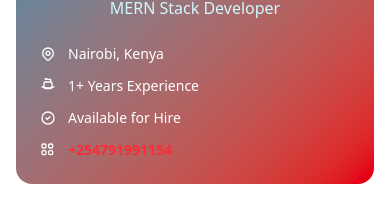
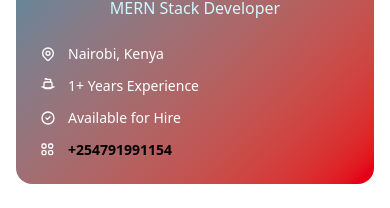
Before and after one commit to Daninc24/Daniel, a React (Vite) app in the folder portfolio/: page / in a window 390 px wide. Shown: the part 3354-3562 px from the top of the page. Built offline with nearby package versions, Linux system fonts and the light colour scheme.

Commit message:
changing color for phone number

```diff
--- a/portfolio/src/pages/About.jsx
+++ b/portfolio/src/pages/About.jsx
@@ -134,7 +134,7 @@ const About = () => {
                   <svg className="w-4 h-4 mr-3" fill="none" stroke="currentColor" viewBox="0 0 24 24">
                     <path strokeLinecap="round" strokeLinejoin="round" strokeWidth={2} d="M3 5a2 2 0 012-2h2a2 2 0 012 2v2a2 2 0 01-2 2H5a2 2 0 01-2-2V5zm0 10a2 2 0 012-2h2a2 2 0 012 2v2a2 2 0 01-2 2H5a2 2 0 01-2-2v-2zm10-10a2 2 0 012-2h2a2 2 0 012 2v2a2 2 0 01-2 2h-2a2 2 0 01-2-2V5zm0 10a2 2 0 012-2h2a2 2 0 012 2v2a2 2 0 01-2 2h-2a2 2 0 01-2-2v-2z" />
                   </svg>
-                  <span className="text-sm text-red-500 font-bold">+254791991154</span>
+                  <span className="text-sm text-black font-bold">+254791991154</span>
                 </div>
               </div>
             </div>
--- a/portfolio/src/pages/Contact.jsx
+++ b/portfolio/src/pages/Contact.jsx
@@ -196,7 +196,7 @@ const Contact = () => {
               </a>
               <a
                 href="tel:+254791991154"
-                className="inline-flex items-center bg-white bg-opacity-20 text-red-600 font-bold px-6 py-3 rounded-lg hover:bg-opacity-30 transition-all duration-300 focus:outline-none focus:ring-2 focus:ring-white focus:ring-offset-2 focus:ring-offset-blue-600 mt-4"
+                className="inline-flex items-center bg-white bg-opacity-20 text-black font-bold px-6 py-3 rounded-lg hover:bg-opacity-30 transition-all duration-300 focus:outline-none focus:ring-2 focus:ring-white focus:ring-offset-2 focus:ring-offset-blue-600 mt-4"
                 aria-label="Call +254791991154"
               >
                 <svg className="w-5 h-5 mr-2" fill="none" stroke="currentColor" viewBox="0 0 24 24">
```
